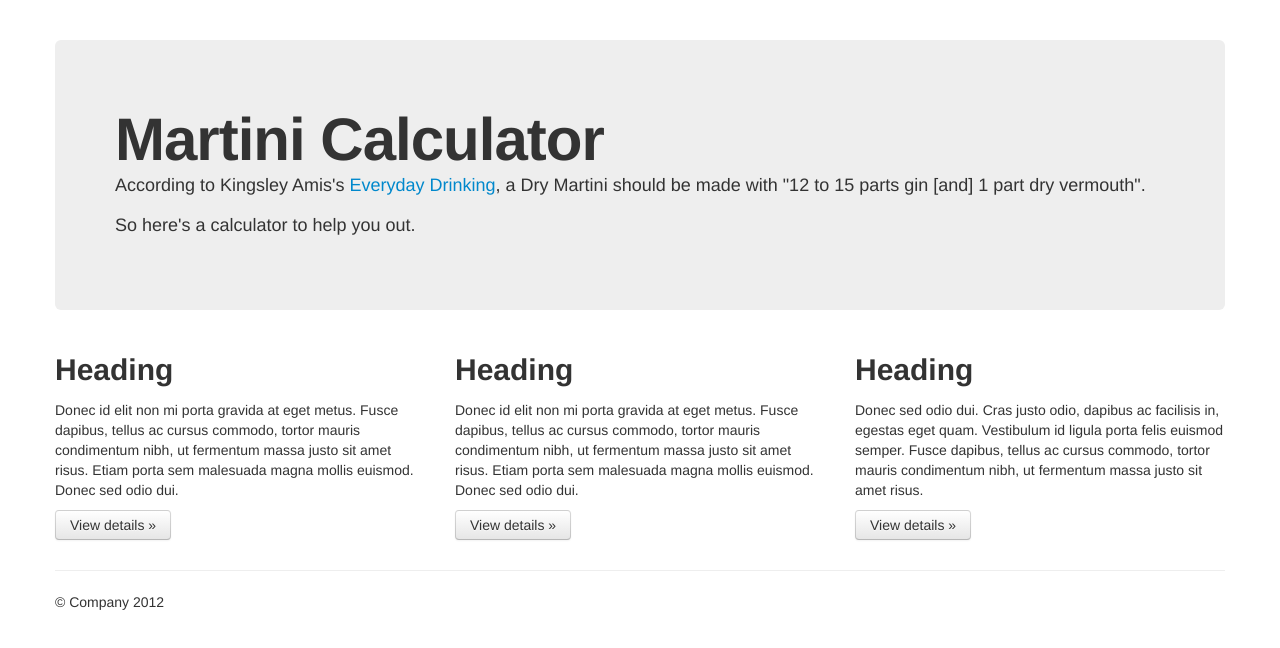
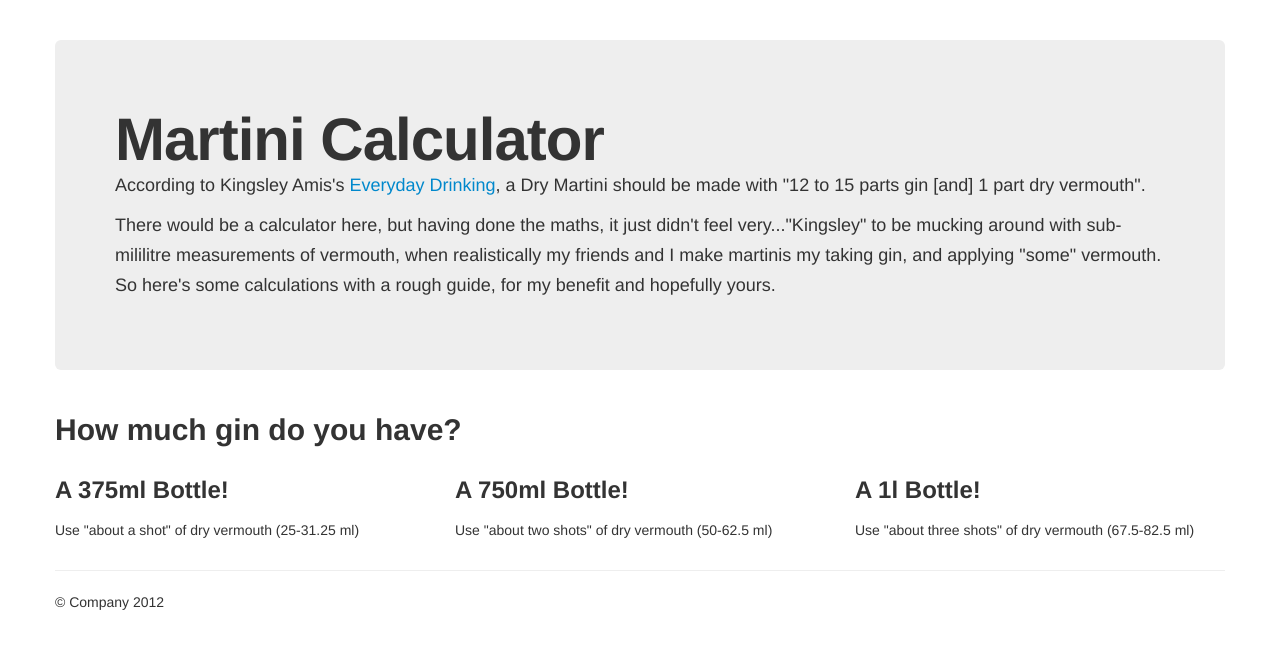
Before and after one commit to doismellburning/martinicalc, a plain HTML site: page martinicalc/index.html in a window 1280 px wide. Drawn offline with nearby package versions, Linux system fonts and the light colour scheme.

Commit message:
I built a calculator. Then I realised it was a bit pointless.
Well I played with some jQuery, which was a learning experience, and I
had the value of not just jumping into code hammered into me when I
built the thing, so it's all good...!

```diff
--- a/martinicalc/index.html
+++ b/martinicalc/index.html
@@ -31,25 +31,27 @@
             <div class="hero-unit">
                 <h1>Martini Calculator</h1>
                 <p>According to Kingsley Amis's <a href="http://www.amazon.co.uk/dp/1408803836/">Everyday Drinking</a>, a Dry Martini should be made with "12 to 15 parts gin [and] 1 part dry vermouth".</p>
-                <p>So here's a calculator to help you out.</p>
+                <p>There would be a calculator here, but having done the maths, it just didn't feel very..."Kingsley" to be mucking around with sub-mililitre measurements of vermouth, when realistically my friends and I make martinis my taking gin, and applying "some" vermouth. So here's some calculations with a rough guide, for my benefit and hopefully yours.</p>
             </div>
 
             <!-- Example row of columns -->
             <div class="row">
+                <div class="span12">
+                    <h2>How much gin do you have?</h2>
+                </div>
+            </div>
+            <div class="row">
                 <div class="span4">
-                    <h2>Heading</h2>
-                    <p>Donec id elit non mi porta gravida at eget metus. Fusce dapibus, tellus ac cursus commodo, tortor mauris condimentum nibh, ut fermentum massa justo sit amet risus. Etiam porta sem malesuada magna mollis euismod. Donec sed odio dui. </p>
-                    <p><a class="btn" href="#">View details &raquo;</a></p>
+                    <h3>A 375ml Bottle!</h3>
+                    <p>Use "about a shot" of dry vermouth (25-31.25 ml)</p>
                 </div>
                 <div class="span4">
-                    <h2>Heading</h2>
-                    <p>Donec id elit non mi porta gravida at eget metus. Fusce dapibus, tellus ac cursus commodo, tortor mauris condimentum nibh, ut fermentum massa justo sit amet risus. Etiam porta sem malesuada magna mollis euismod. Donec sed odio dui. </p>
-                    <p><a class="btn" href="#">View details &raquo;</a></p>
-               </div>
+                    <h3>A 750ml Bottle!</h3>
+                    <p>Use "about two shots" of dry vermouth (50-62.5 ml)</p>
+                </div>
                 <div class="span4">
-                    <h2>Heading</h2>
-                    <p>Donec sed odio dui. Cras justo odio, dapibus ac facilisis in, egestas eget quam. Vestibulum id ligula porta felis euismod semper. Fusce dapibus, tellus ac cursus commodo, tortor mauris condimentum nibh, ut fermentum massa justo sit amet risus.</p>
-                    <p><a class="btn" href="#">View details &raquo;</a></p>
+                    <h3>A 1l Bottle!</h3>
+                    <p>Use "about three shots" of dry vermouth (67.5-82.5 ml)</p>
                 </div>
             </div>
 
@@ -58,7 +60,6 @@
             <footer>
                 <p>&copy; Company 2012</p>
             </footer>
-
         </div> <!-- /container -->
 
         <script src="//ajax.googleapis.com/ajax/libs/jquery/1.8.2/jquery.min.js"></script>
```
